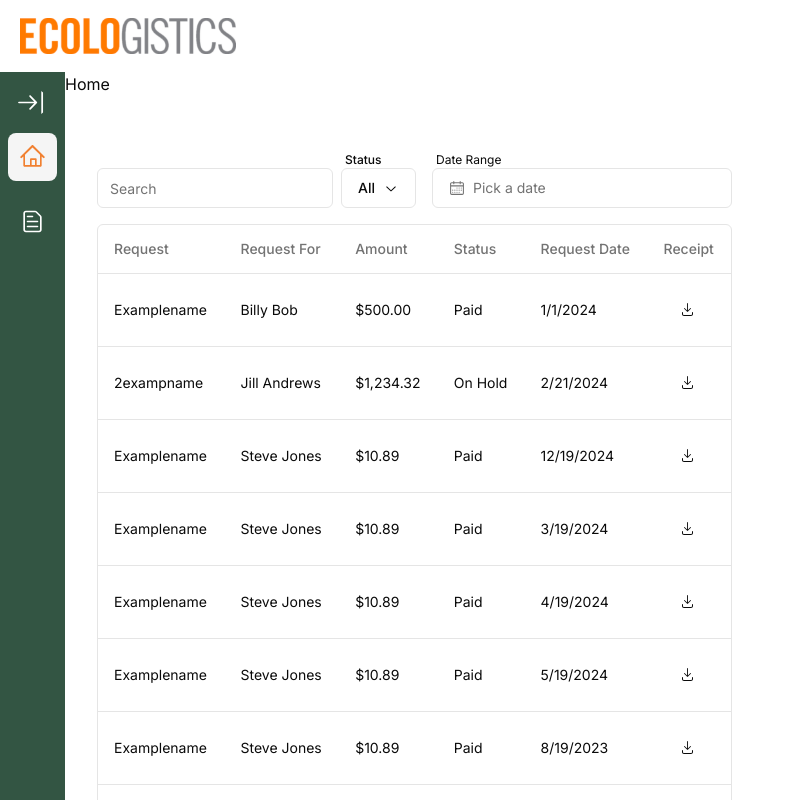
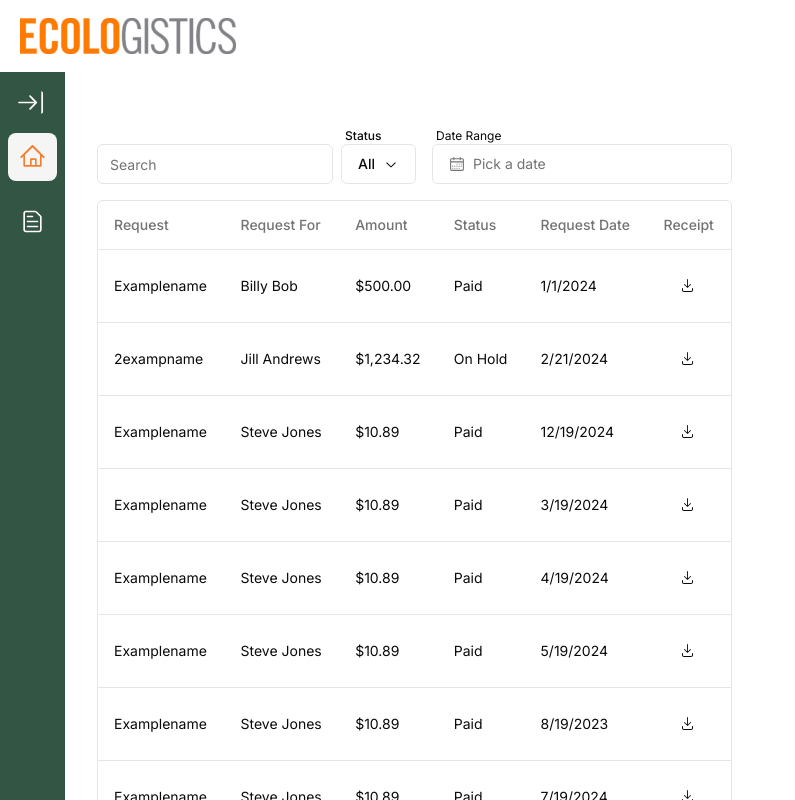
Before and after one commit to hack4impact-calpoly/ecologistics-portal, a Next.js app: page / in a window 1280 px wide. Shown: the top 800 px of the page, without its empty margins (0-795 px from the left). Built offline with nearby package versions, Linux system fonts and the light colour scheme.

Commit message:
move user button to navbar for demo

```diff
--- a/src/app/page.tsx
+++ b/src/app/page.tsx
@@ -7,8 +7,6 @@ import SponsorTable from "@/components/sponsor-table/sponsor-table";
 export default function Home() {
   return (
     <main>
-      <UserButton afterSignOutUrl="/"></UserButton>
-      <h1>Home</h1>
       {/* <ReimbursementRequestsTable /> */}
       <SponsorTable />
     </main>
--- a/src/components/header.tsx
+++ b/src/components/header.tsx
@@ -1,3 +1,4 @@
+import { UserButton } from "@clerk/nextjs";
 import Image from "next/image";
 import Link from "next/link";
 
@@ -5,7 +6,7 @@ export default function Header() {
   return (
     <nav className="bg-white">
       <div className="py-1">
-        <div className="flex justify-start items-center px-5 h-16">
+        <div className="flex justify-between items-center px-5 h-16">
           <Link href="/">
             <Image
               src="/images/ecologistics-logo.svg"
@@ -14,6 +15,7 @@ export default function Header() {
               height={36}
             />
           </Link>
+          <UserButton afterSignOutUrl="/"></UserButton>
         </div>
       </div>
     </nav>
```
